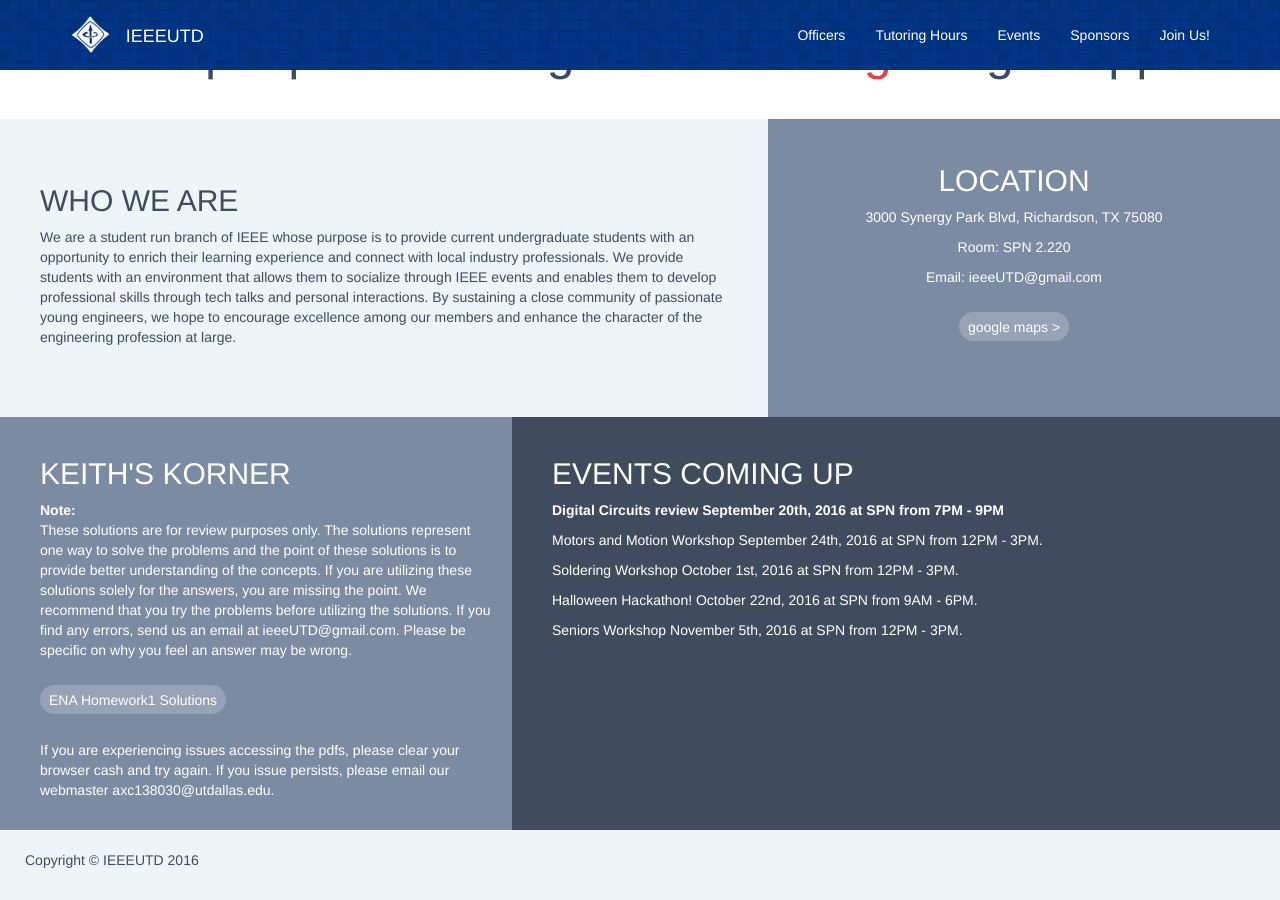
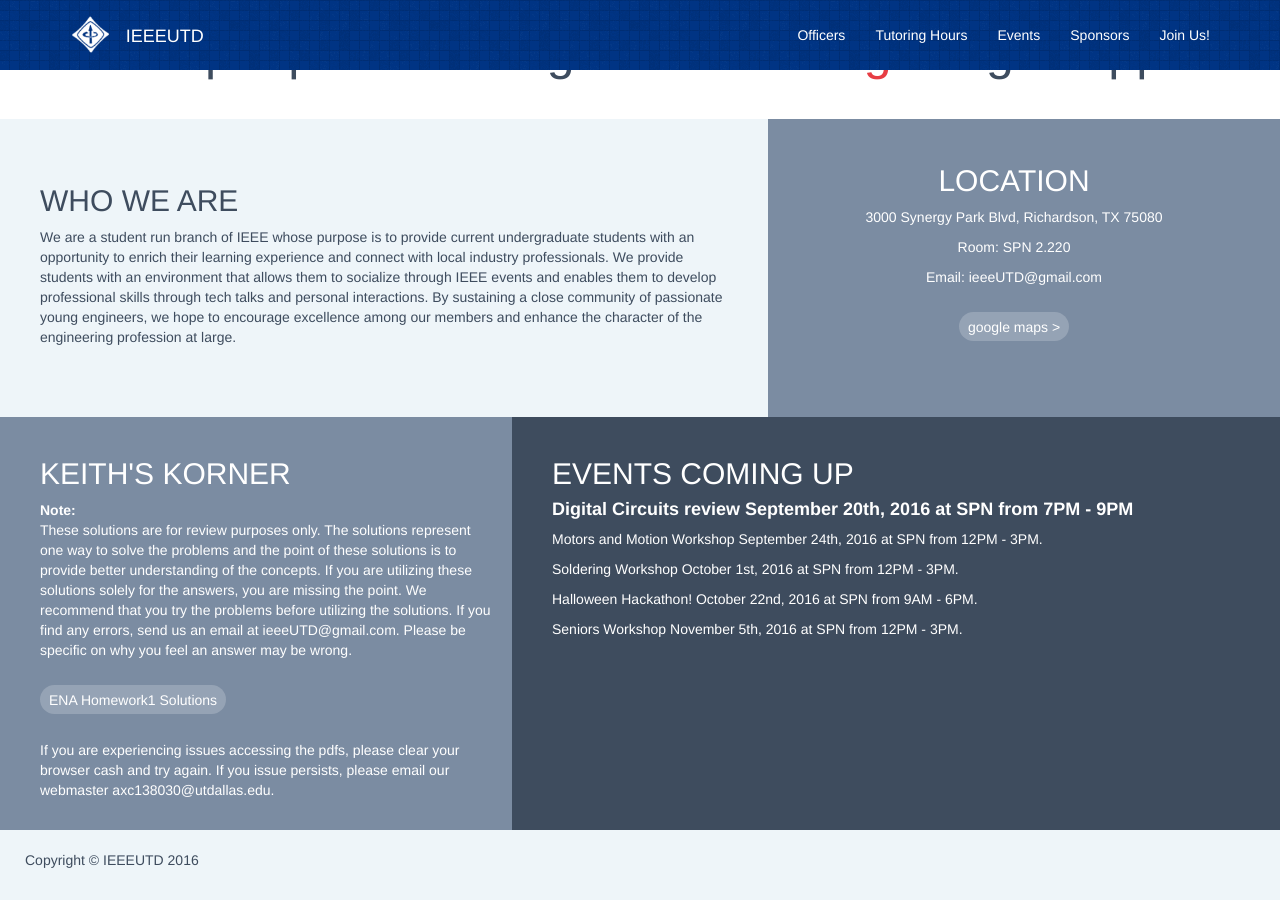
Before and after one commit to IEEEUTD/IEEEUTD.github.io, a Jekyll site: the page index.html, which Jekyll copies as it is, in a window 1280 px wide and 900 px high, scrolled down 623 px. Built offline with Jekyll 4.4.1, drawn with Linux system fonts in a browser that asks for light colours.

Commit message:
nothing new

```diff
--- a/index.html
+++ b/index.html
@@ -140,11 +140,11 @@
                 </div>
                 <div class="upcoming_events">
                     <h2>EVENTS COMING UP</h2>
-                    <p><b> Digital Circuits review September 20th, 2016 at SPN from 7PM - 9PM</b></p>
-                    <p>    Motors and Motion Workshop September 24th, 2016 at SPN from 12PM - 3PM.</p>
-                    <p>    Soldering Workshop October 1st, 2016 at SPN from 12PM - 3PM.</p>
-                    <p>    Halloween Hackathon! October 22nd, 2016 at SPN from 9AM - 6PM.</p>
-                    <p>    Seniors Workshop November 5th, 2016 at SPN from 12PM - 3PM.</p>
+                    <p><h4><b>Digital Circuits review September 20th, 2016 at SPN from 7PM - 9PM</b></h4></p>
+                    <p>Motors and Motion Workshop September 24th, 2016 at SPN from 12PM - 3PM.</p>
+                    <p>Soldering Workshop October 1st, 2016 at SPN from 12PM - 3PM.</p>
+                    <p>Halloween Hackathon! October 22nd, 2016 at SPN from 9AM - 6PM.</p>
+                    <p>Seniors Workshop November 5th, 2016 at SPN from 12PM - 3PM.</p>
                 </div>
             </div>
         </div>
```
